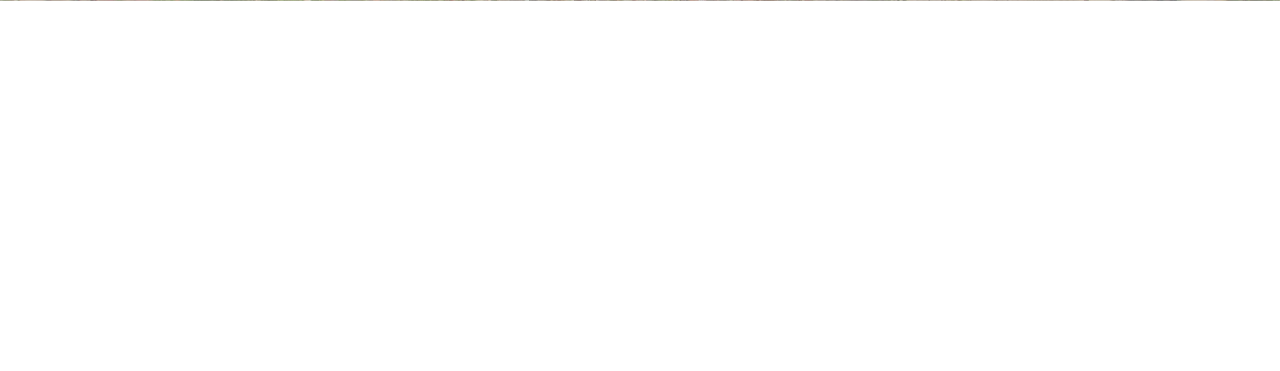
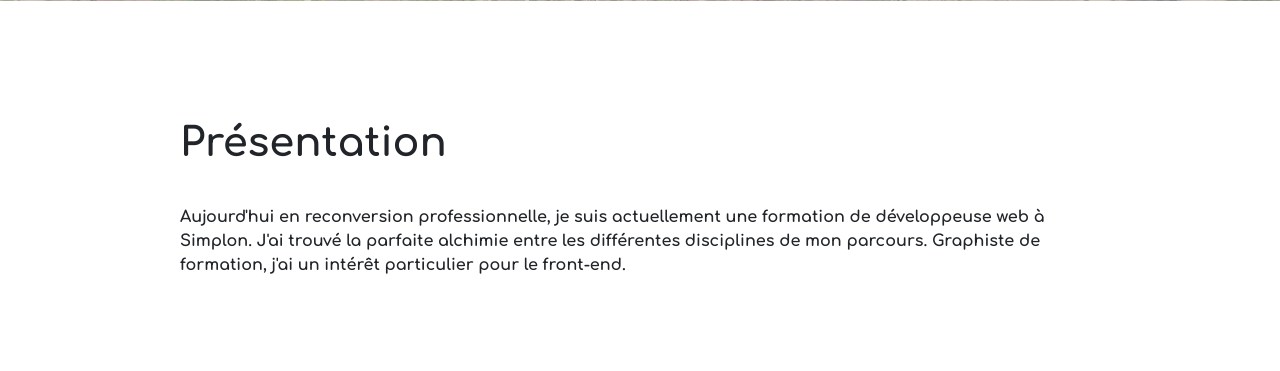
Before and after one commit to megraz/portfolio, a PHP site: page / in a window 1280 px wide. Shown: the part 734-1105 px from the top of the page. Before the commit the page ends 735 px from the top, so only its background shows below. Run offline with PHP 8.4, Linux system fonts and the light colour scheme; some libraries are stand-ins or nearby versions.

Commit message:
add favicon and about me

```diff
--- a/index.php
+++ b/index.php
@@ -8,6 +8,7 @@
     <link rel="stylesheet" href="https://maxcdn.bootstrapcdn.com/bootstrap/4.0.0-beta/css/bootstrap.min.css" integrity="sha384-/Y6pD6FV/Vv2HJnA6t+vslU6fwYXjCFtcEpHbNJ0lyAFsXTsjBbfaDjzALeQsN6M" crossorigin="anonymous">
     <link href="https://fonts.googleapis.com/css?family=Comfortaa:700" rel="stylesheet">
     <link href="https://fonts.googleapis.com/css?family=Lobster" rel="stylesheet">
+    <link rel="icon" type="image/png" href="favicon_godzilla.png" />
     <title>Marlène Egraz</title>
 
 </head>
@@ -16,16 +17,16 @@
 <header class="nav-down">
 <ul class="nav nav-pills nav-justified">
   <li class="nav-item">
-    <a class="btn btn-outline-success" href="#" style="border-radius:10px">Accueil</a>
+    <a class="btn btn-outline-success" href="#accueil" style="border-radius:10px">Accueil</a>
   </li>
   <li class="nav-item">
-    <a class="btn btn-outline-success" href="#" style="border-radius:10px">Mes projets</a>
+    <a class="btn btn-outline-success" href="#projets" style="border-radius:10px">Mes projets</a>
   </li>
   <li class="nav-item">
-    <a class="btn btn-outline-success" href="#" style="border-radius:10px">A propos de moi</a>
+    <a class="btn btn-outline-success" href="#apropos" style="border-radius:10px">A propos de moi</a>
   </li>
   <li class="nav-item">
-    <a class="btn btn-outline-success" href="#" style="border-radius:10px">Contact</a>
+    <a class="btn btn-outline-success" href="#contact" style="border-radius:10px">Contact</a>
   </li>
 </ul>
 </header>
@@ -35,6 +36,11 @@
 </div>
 <div class="monster">
 <img class="godzilla" src="godzilla_illustr1c.png">
+</div>
+<div id="apropos">
+<h1 class="presentation">Présentation</h1>
+<p>Aujourd'hui en reconversion professionnelle, je suis actuellement une formation de développeuse web à Simplon. J'ai trouvé la parfaite alchimie entre les différentes disciplines de mon parcours.
+Graphiste de formation, j'ai un intérêt particulier pour le front-end.</p>
 </div>
 
 
--- a/style.css
+++ b/style.css
@@ -27,3 +27,15 @@
     -webkit-filter: drop-shadow(5px 5px 5px black);
     filter: drop-shadow(5px 5px 5px black);
 }
+
+#apropos {
+    font-family: 'Comfortaa', cursive;
+    width: 70%;
+    height: 250px;
+    margin-left: 180px;
+    margin-top: 120px;
+}
+
+.presentation {
+    margin-bottom: 1em;
+}
```
Also changed, not shown: favicon_godzilla.png (added).
